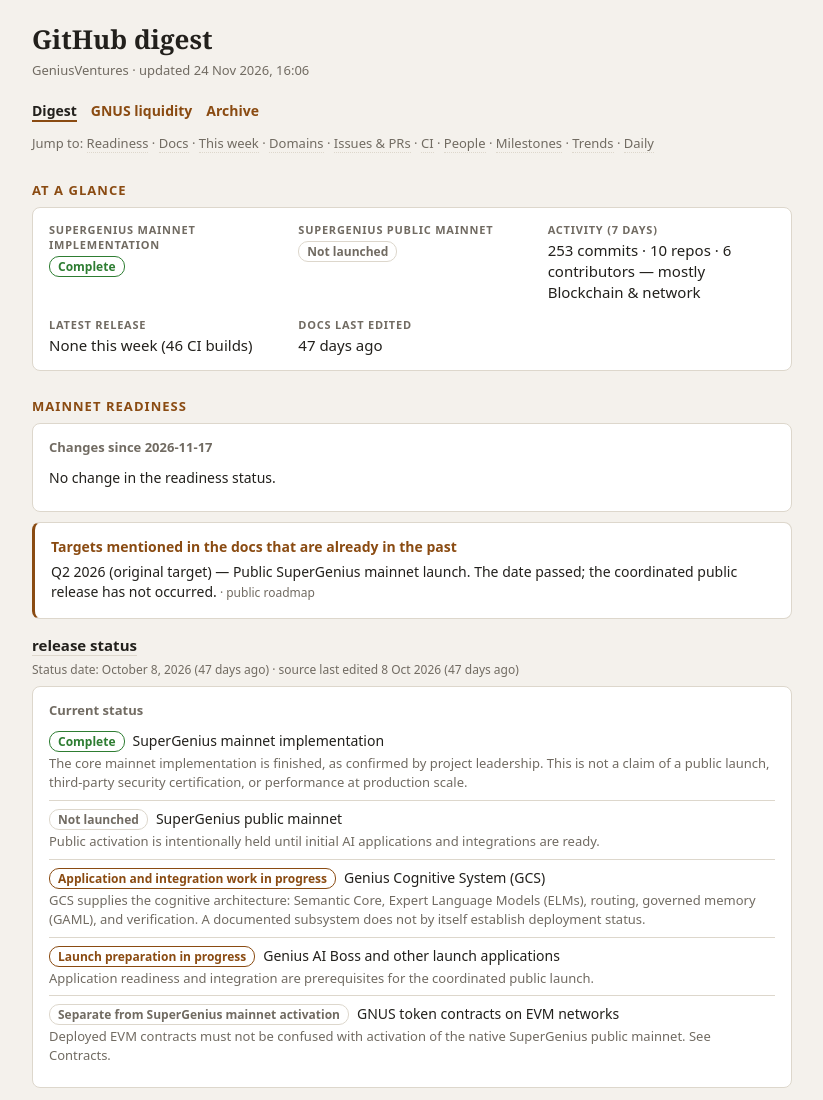
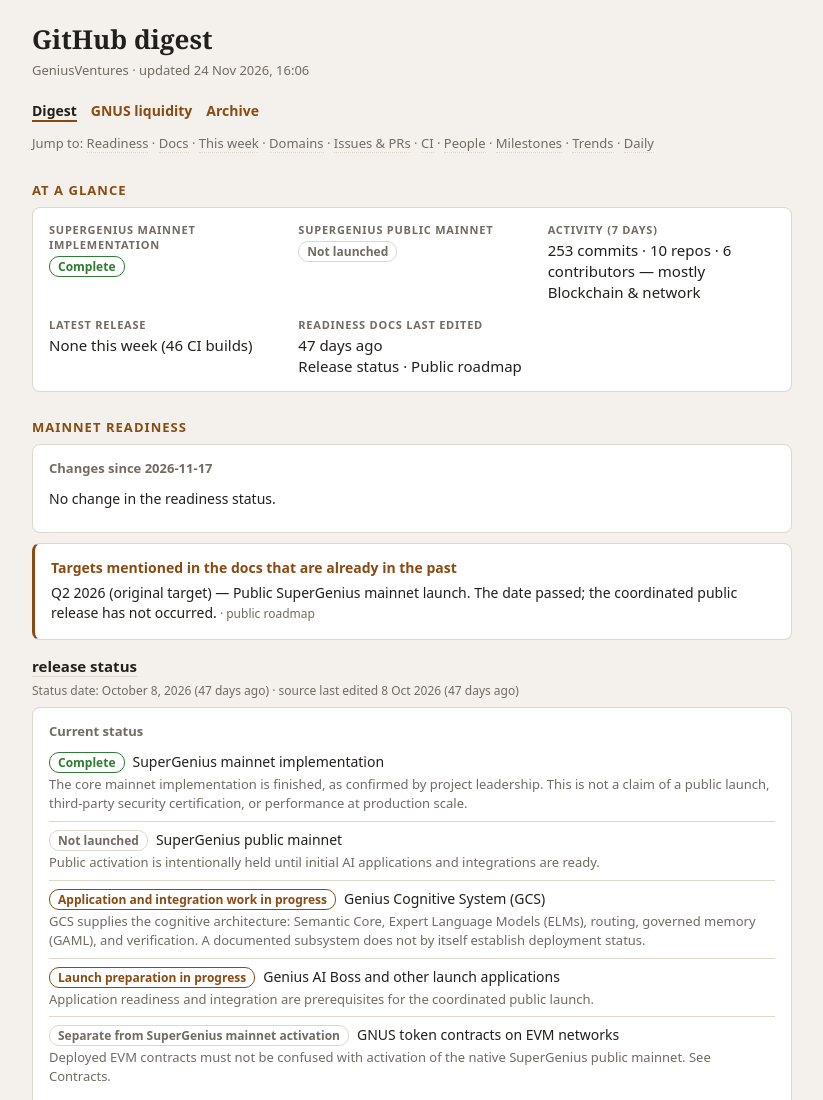
Before and after one commit to Memoi/gnus-digest, a plain HTML site: page public/index.html in a window 1280 px wide. Shown: the top 1100 px of the page, without its empty margins (228-1051 px from the left). Drawn offline with Linux system fonts and the light colour scheme.

Commit message:
Clarify Readiness docs last edited metric

```diff
--- a/public/index.html
+++ b/public/index.html
@@ -300,7 +300,7 @@ fetch('digest.json', { cache: 'no-store' }).then(r => r.json()).then(d => {
     if (safeUrl(lastRel.url)) { a.href = lastRel.url; a.target = '_blank'; a.rel = 'noopener noreferrer'; }
     kvItem('Latest release', a, document.createTextNode(` · ${fmtDate(lastRel.date)}`));
   } else kvItem('Latest release', document.createTextNode('None this week' + (w.ciBuilds ? ` (${w.ciBuilds} CI builds)` : '')));
-  if (R) { const ages = R.pages.map(p => p.editedAgeDays).filter(x => x != null); if (ages.length) kvItem('Docs last edited', document.createTextNode(`${Math.min(...ages)} days ago`)); }
+  if (R) { const ages = R.pages.map(p => p.editedAgeDays).filter(x => x != null); if (ages.length) kvItem('Readiness docs last edited', document.createTextNode(`${Math.min(...ages)} days ago`), el('div', 'Release status · Public roadmap', 't')); }
   ov.append(kv);
 
   wk.append(el('div', `${w.from} → ${w.to} · last 7 days`, 'date'), el('div', w.summary || w.headline));
```
